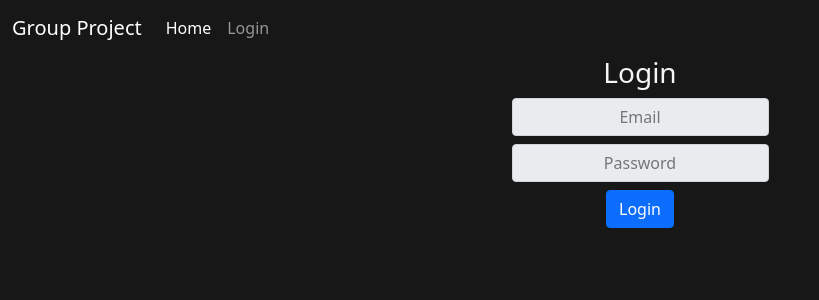
After one commit to isaacdll23/group-project-cs3398, a Flask app: page /auth/login in a window 1280 px wide. The commit adds this page. Shown: the top 300 px of the page, without its empty margins (0-819 px from the left). Run offline with Flask 2, Linux system fonts and the light colour scheme.

Commit message:
created login page

```diff
--- a/flask_app/routes/auth.py
+++ b/flask_app/routes/auth.py
@@ -1,4 +1,12 @@
-from flask import Blueprint
+from flask import Blueprint, render_template, request
 
 # create blueprint for the authentication routes of the site
 auth_blueprint = Blueprint('auth', __name__, url_prefix='/auth')
+
+@auth_blueprint.route('/login', methods=['GET', 'POST'])
+def login():
+    if request.method == 'GET':
+        return render_template('login.html')
+    else:
+        # POST method
+        raise NotImplementedError
--- a/flask_app/routes/main.py
+++ b/flask_app/routes/main.py
@@ -5,4 +5,4 @@ main_blueprint = Blueprint('main', __name__)
 
 @main_blueprint.route('/')
 def index():
-    return render_template()
+    return render_template('index.html')
--- a/flask_app/static/css/style.css
+++ b/flask_app/static/css/style.css
@@ -0,0 +1,18 @@
+.centered-column-container {
+    display: flex;
+    flex-direction: column;
+    justify-content: center;
+    align-items: center;
+  }
+
+  .title-text {
+    color: whitesmoke;
+  }
+
+  .title-text-secondary {
+    color: teal;
+  }
+
+  .bg-dark-custom {
+    background-color: #171717;
+  }
--- a/flask_app/templates/base.html
+++ b/flask_app/templates/base.html
@@ -7,7 +7,27 @@
     <link href="https://cdn.jsdelivr.net/npm/bootstrap@5.0.2/dist/css/bootstrap.min.css" rel="stylesheet" integrity="sha384-EVSTQN3/azprG1Anm3QDgpJLIm9Nao0Yz1ztcQTwFspd3yD65VohhpuuCOmLASjC" crossorigin="anonymous">
     <link href="{{ url_for('static', filename='css/style.css') }}" rel="stylesheet">
 </head>
-<body>
+<body class="bg-dark-custom">
+    <nav class="navbar navbar-expand-md navbar-dark bg-dark-custom" aria-label="Fourth navbar example">
+        <div class="container-fluid">
+          <a class="navbar-brand" href="{{ url_for('main.index') }}">Group Project</a>
+          <button class="navbar-toggler" type="button" data-bs-toggle="collapse" data-bs-target="#navbarsExample04" aria-controls="navbarsExample04" aria-expanded="false" aria-label="Toggle navigation">
+            <span class="navbar-toggler-icon"></span>
+          </button>
+
+          <div class="collapse navbar-collapse" id="navbarsExample04">
+            <ul class="navbar-nav me-auto mb-2 mb-md-0">
+              <li class="nav-item">
+                <a class="nav-link active" aria-current="page" href="{{ url_for('main.index') }}">Home</a>
+              </li>
+              <li class="nav-item">
+                <a class="nav-link" href="{{ url_for('auth.login') }}">Login</a>
+              </li>
+            </ul>
+          </div>
+        </div>
+      </nav>
+
     {% block content %}{% endblock %}
 </body>
 </html>
--- /dev/null
+++ b/flask_app/templates/login.html
@@ -0,0 +1,16 @@
+{% extends 'base.html' %}
+
+{% block title %}Login{% endblock %}
+
+{% block content %}
+<div class='centered-column-container'>
+    <h3 class='title-text'>Login</h3>
+    <form method='post' action="{{url_for('auth.login')}}">
+      <input class='input-group-text mb-2' type='text' name='email' placeholder='Email'/>
+      <input class='input-group-text mb-2' type='text' name='password' placeholder='Password'/>
+      <div class='d-flex justify-content-center'>
+        <button class='btn btn-primary' type='submit'>Login</button>
+      </div>
+    </form>
+</div>
+{% endblock %}
```
Also changed, not shown: flask_app/templates/index.html (added, +11 -0 lines).
